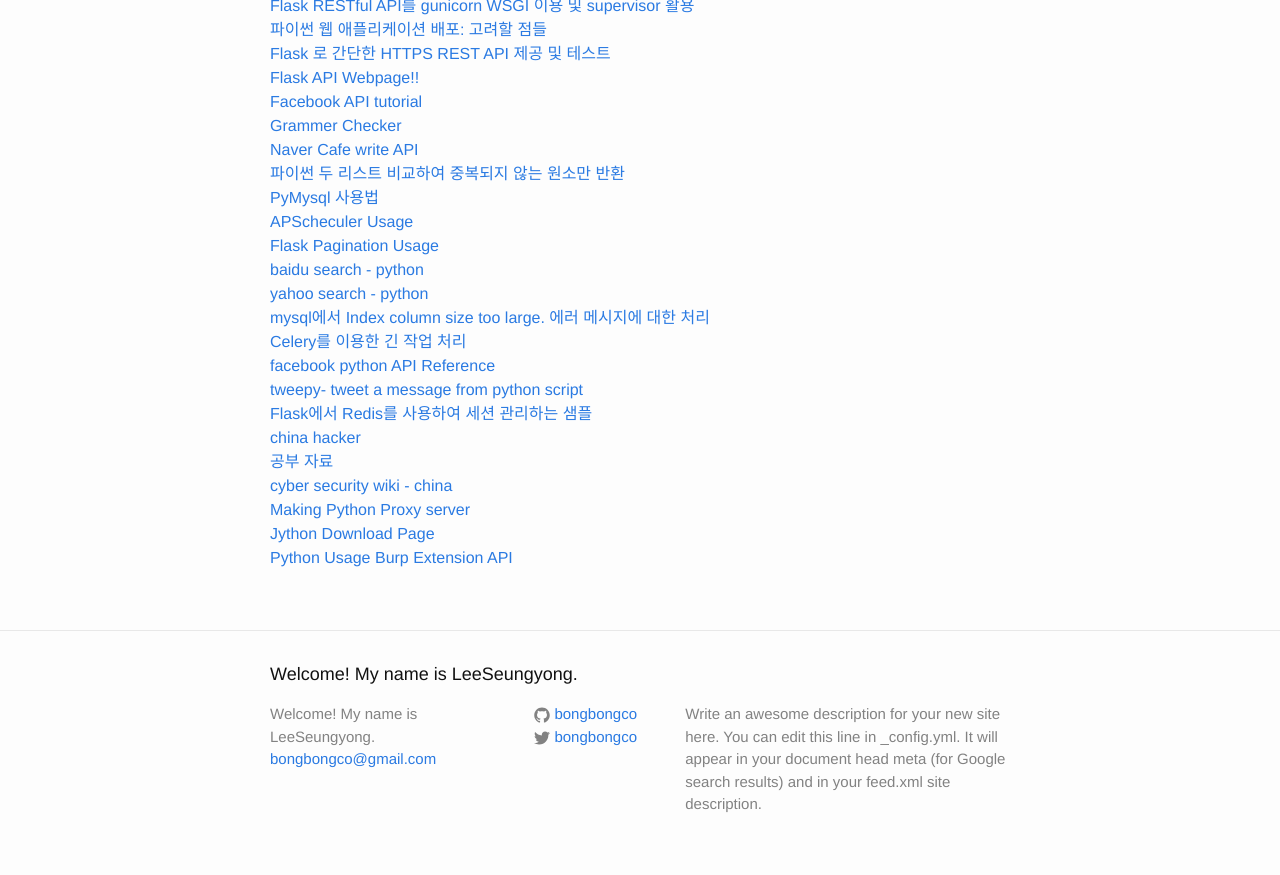
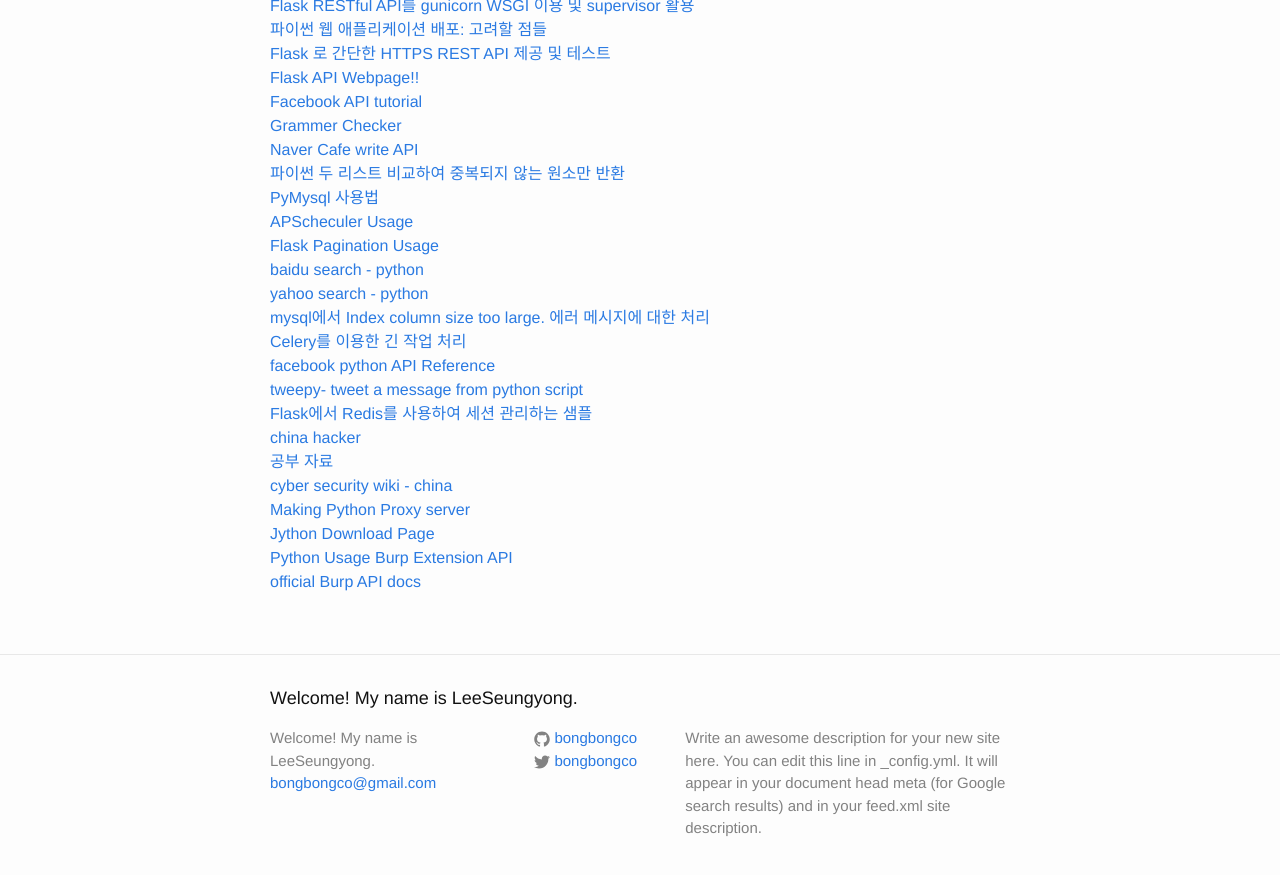
Before and after one commit to LktProgrammer/bongbongco.github.io, a Jekyll site: the page built from _posts/2016-07-22-Website-List.markdown, in a window 1280 px wide and 900 px high, scrolled down 1862 px. Shown: the top 875 px of the window. Built offline with Jekyll 4.4.1, drawn with Linux system fonts in a browser that asks for light colours.

Commit message:
Update 2016-07-22-Website-List.markdown

```diff
--- a/_posts/2016-07-22-Website-List.markdown
+++ b/_posts/2016-07-22-Website-List.markdown
@@ -96,3 +96,4 @@ title: 참고할 웹 사이트들.
 [Making Python Proxy server](http://null-byte.wonderhowto.com/how-to/sploit-make-proxy-server-python-0161232/)
 [Jython Download Page](http://www.jython.org/downloads.html)
 [Python Usage Burp Extension API ](https://labs.neohapsis.com/2013/09/16/burp-extensions-in-python-pentesting-custom-web-services/)
+[official Burp API docs](https://portswigger.net/burp/extender/api/index.html)
```
